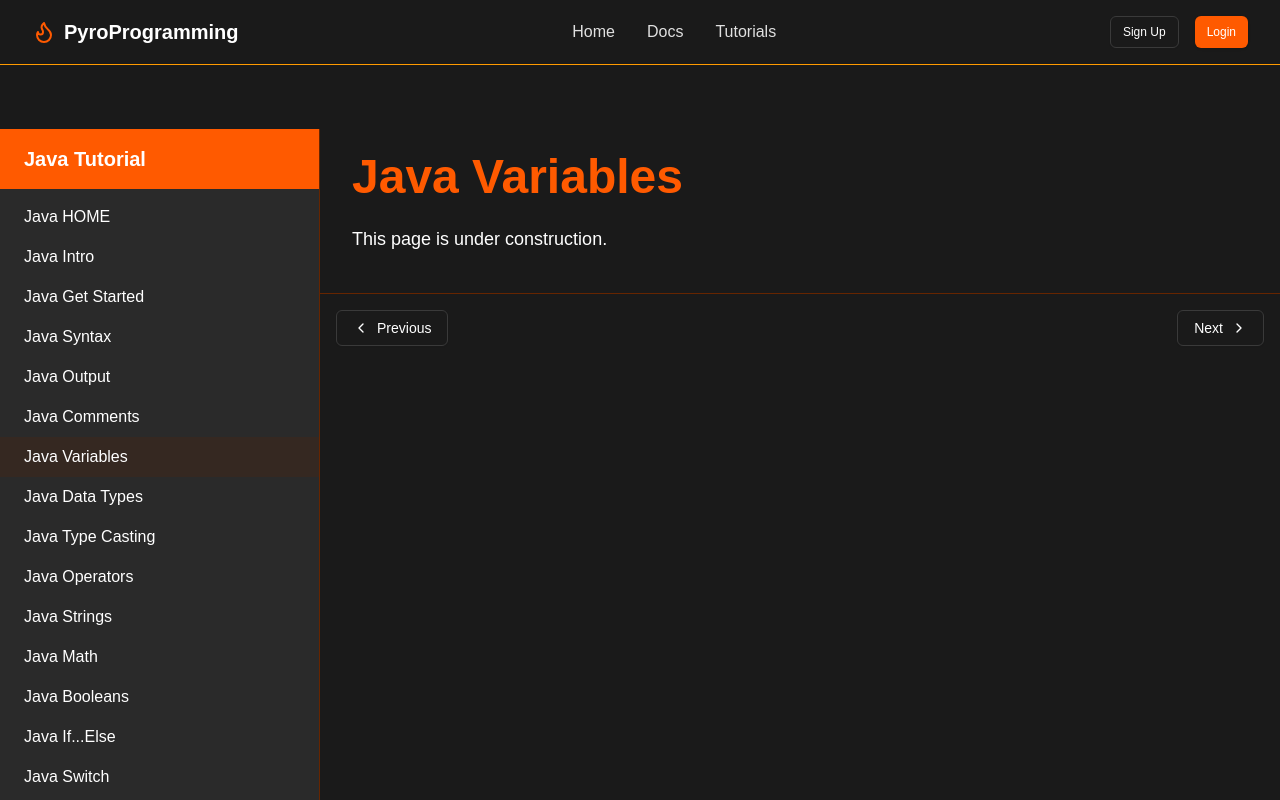
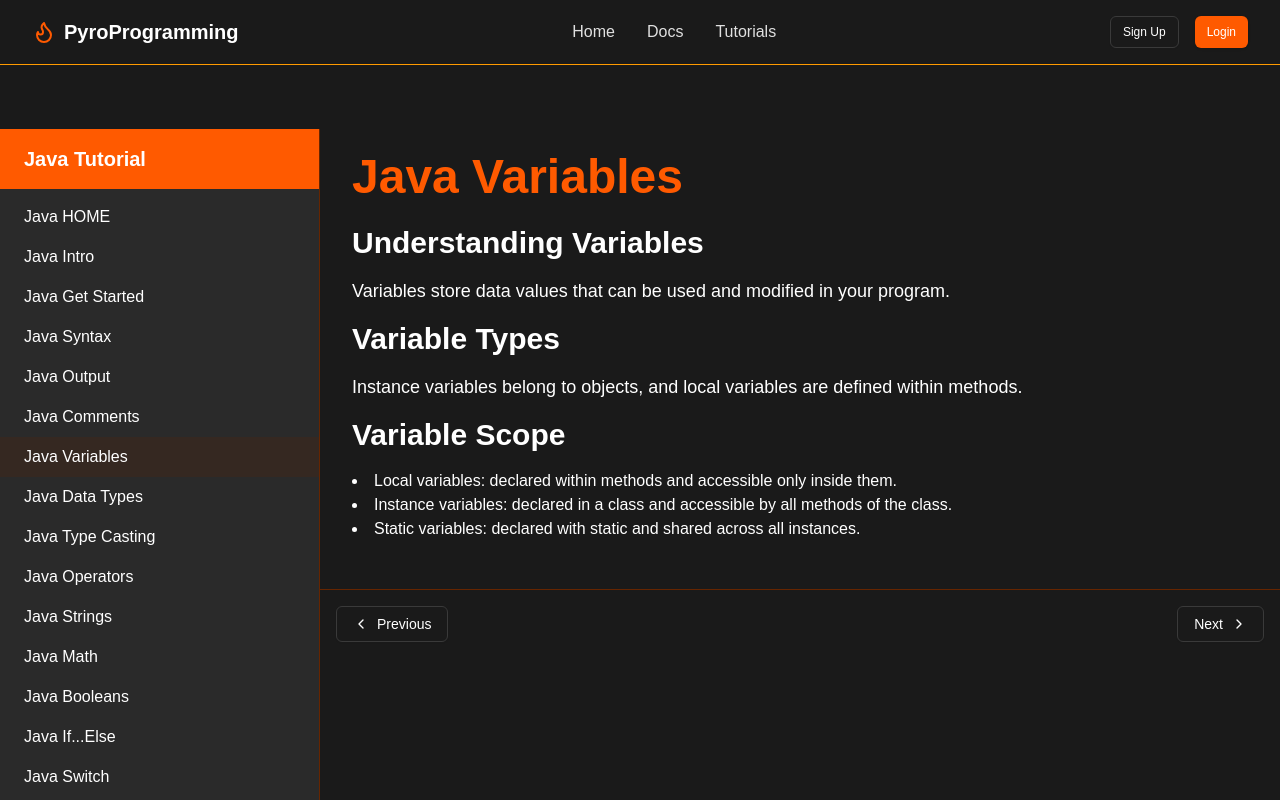
Before and after one commit to 321EZ123/PyroProgramming, a Next.js app: page /tutorials/java/variables in a window 1280 px wide. Shown: the top 800 px of the page. Built offline with nearby package versions, Linux system fonts and the light colour scheme.

Commit message:
VARIABLES PAGE

```diff
--- a/src/app/tutorials/java/variables/page.tsx
+++ b/src/app/tutorials/java/variables/page.tsx
@@ -4,7 +4,16 @@ export default function Page() {
   return (
     <div className="max-w-4xl mx-auto">
       <h1 className="text-5xl font-bold mb-6 text-primary">Java Variables</h1>
-      <p className="text-lg mb-4">This page is under construction.</p>
+      <h2 className="text-3xl font-semibold mb-4">Understanding Variables</h2>
+      <p className="text-lg mb-4">Variables store data values that can be used and modified in your program.</p>
+      <h2 className="text-3xl font-semibold mb-4">Variable Types</h2>
+      <p className="text-lg mb-4">Instance variables belong to objects, and local variables are defined within methods.</p>
+      <h2 className="text-3xl font-semibold mb-4">Variable Scope</h2>
+      <ul className="list-disc list-inside mb-6">
+        <li>Local variables: declared within methods and accessible only inside them.</li>
+        <li>Instance variables: declared in a class and accessible by all methods of the class.</li>
+        <li>Static variables: declared with static and shared across all instances.</li>
+      </ul>
     </div>
   );
 }
```
